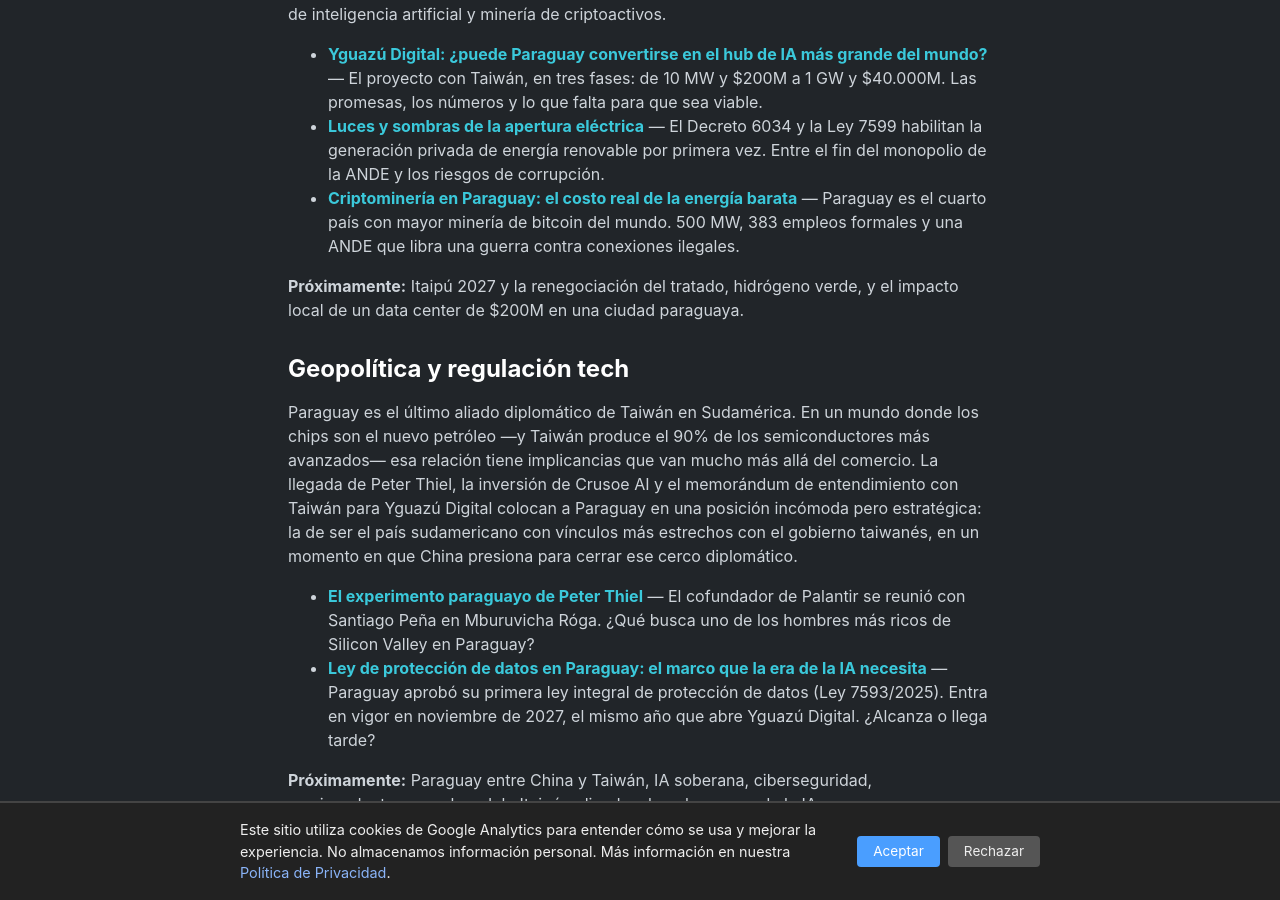
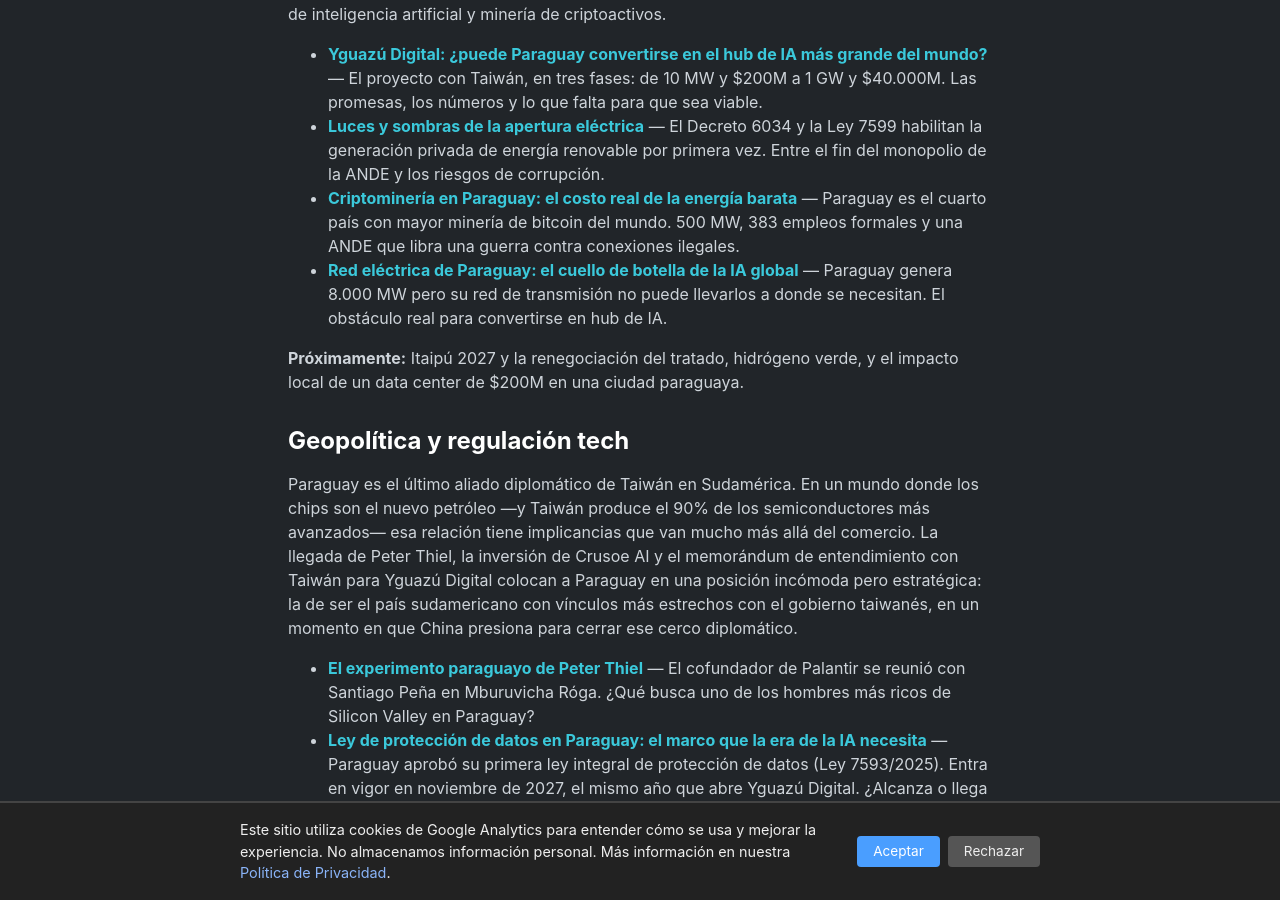
Before and after one commit to miravosqueinteresante/muchotexto.net, a Jekyll site: the page built from ia-en-paraguay.markdown, in a window 1280 px wide and 900 px high, scrolled down 909 px. Built offline with Jekyll 4.4.1, drawn with Linux system fonts in a browser that asks for light colours.

Commit message:
Actualizar pagina pilar y llms con articulo #6 (red electrica)

```diff
--- a/ia-en-paraguay.markdown
+++ b/ia-en-paraguay.markdown
@@ -25,6 +25,7 @@
 - **[Yguazú Digital: ¿puede Paraguay convertirse en el hub de IA más grande del mundo?]({% post_url 2026-06-23-yguazu-digital-paraguay-hub-ia-mas-grande-del-mundo %})** — El proyecto con Taiwán, en tres fases: de 10 MW y $200M a 1 GW y $40.000M. Las promesas, los números y lo que falta para que sea viable.
 - **[Luces y sombras de la apertura eléctrica]({% post_url 2026-05-27-apertura-sector-electrico-privado-paraguay %})** — El Decreto 6034 y la Ley 7599 habilitan la generación privada de energía renovable por primera vez. Entre el fin del monopolio de la ANDE y los riesgos de corrupción.
 - **[Criptominería en Paraguay: el costo real de la energía barata]({% post_url 2026-07-07-criptomineria-paraguay-energia-barata %})** — Paraguay es el cuarto país con mayor minería de bitcoin del mundo. 500 MW, 383 empleos formales y una ANDE que libra una guerra contra conexiones ilegales.
+- **[Red eléctrica de Paraguay: el cuello de botella de la IA global]({% post_url 2026-07-08-red-electrica-paraguay-ia %})** — Paraguay genera 8.000 MW pero su red de transmisión no puede llevarlos a donde se necesitan. El obstáculo real para convertirse en hub de IA.
 
 **Próximamente:** Itaipú 2027 y la renegociación del tratado, hidrógeno verde, y el impacto local de un data center de $200M en una ciudad paraguaya.
 
--- a/llms.txt
+++ b/llms.txt
@@ -21,6 +21,7 @@
 - [Yguazú Digital: Paraguay busca ser el hub de IA más grande del mundo](https://muchotexto.net/articulos/2026/06/23/yguazu-digital-paraguay-hub-ia-mas-grande-del-mundo/)
 - [Luces y sombras de la apertura eléctrica: Paraguay y el sector privado](https://muchotexto.net/articulos/2026/05/27/apertura-sector-electrico-privado-paraguay/)
 - [Criptominería en Paraguay: el costo real de la energía barata](https://muchotexto.net/articulos/2026/07/07/criptomineria-paraguay-energia-barata/)
+- [Red eléctrica de Paraguay: el cuello de botella de la IA global](https://muchotexto.net/articulos/2026/07/08/red-electrica-paraguay-ia/)
 
 ### Pilar 2: Geopolítica y regulación tech
 - [El experimento paraguayo de Peter Thiel](https://muchotexto.net/articulos/2026/05/16/peter-thiel-paraguay-experimento/)
```
